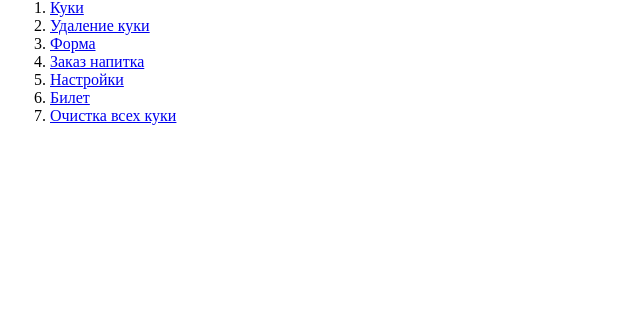
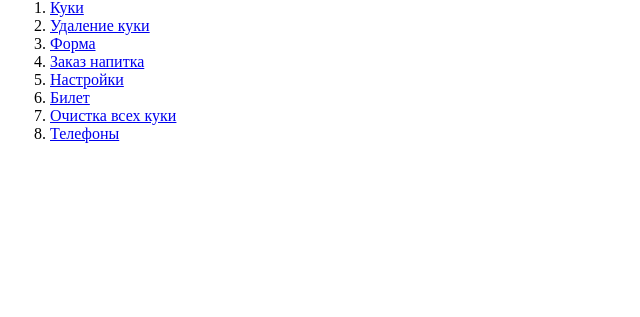
Before and after one commit to temako04/web-programming-labs-2, a Flask app: page /lab3/ in a window 1280 px wide. Shown: the part 281-598 px from the top of the page, without its empty margins (0-640 px from the left). Run offline with Flask 3, Linux system fonts and the light colour scheme.

Commit message:
Доп задание

```diff
--- a/lab3.py
+++ b/lab3.py
@@ -181,3 +181,42 @@ def del_cookie_2():
     resp.delete_cookie('fontsize')
     resp.delete_cookie('fontweight')
     return resp
+
+products = [
+    {'name': 'Samsung Galaxy S23', 'price': 74990, 'brand': 'Samsung', 'color': 'черный'},
+    {'name': 'Apple iPhone 14', 'price': 79990, 'brand': 'Apple', 'color': 'белый'},
+    {'name': 'Xiaomi 13', 'price': 59990, 'brand': 'Xiaomi', 'color': 'синий'},
+    {'name': 'OnePlus 11', 'price': 59990, 'brand': 'OnePlus', 'color': 'серый'},
+    {'name': 'Google Pixel 7', 'price': 64990, 'brand': 'Google', 'color': 'красный'},
+    {'name': 'Sony Xperia 1 IV', 'price': 89990, 'brand': 'Sony', 'color': 'зеленый'},
+    {'name': 'Huawei P50 Pro', 'price': 59990, 'brand': 'Huawei', 'color': 'черный'},
+    {'name': 'Oppo Find X5', 'price': 64990, 'brand': 'Oppo', 'color': 'белый'},
+    {'name': 'Vivo X80', 'price': 54990, 'brand': 'Vivo', 'color': 'синий'},
+    {'name': 'Realme GT 2 Pro', 'price': 49990, 'brand': 'Realme', 'color': 'серый'},
+    {'name': 'Asus ROG Phone 6', 'price': 79990, 'brand': 'Asus', 'color': 'красный'},
+    {'name': 'Motorola Edge 30', 'price': 32990, 'brand': 'Motorola', 'color': 'зеленый'},
+    {'name': 'Nokia X30', 'price': 27990, 'brand': 'Nokia', 'color': 'черный'},
+    {'name': 'Honor 70', 'price': 34990, 'brand': 'Honor', 'color': 'белый'},
+    {'name': 'ZTE Axon 20', 'price': 29990, 'brand': 'ZTE', 'color': 'синий'},
+    {'name': 'LG Velvet', 'price': 34990, 'brand': 'LG', 'color': 'серый'},
+    {'name': 'Tecno Camon 19', 'price': 19990, 'brand': 'Tecno', 'color': 'красный'},
+    {'name': 'Infinix Zero 5G', 'price': 24990, 'brand': 'Infinix', 'color': 'зеленый'},
+    {'name': 'Samsung Galaxy A54', 'price': 34990, 'brand': 'Samsung', 'color': 'черный'},
+    {'name': 'Apple iPhone SE (3rd Gen)', 'price': 39990, 'brand': 'Apple', 'color': 'белый'},
+]
+
+@lab3.route('/lab3/products')
+def index():
+    return render_template('lab3/products.html')
+
+@lab3.route('/lab3/results')
+def search():
+    min_price = request.args.get('min_price')
+    max_price = request.args.get('max_price')
+
+    filtered_products = [
+        product for product in products
+        if int(min_price) <= product['price'] <= int(max_price)
+    ]
+
+    return render_template('lab3/results.html', products=filtered_products)
--- a/templates/lab3/lab3.html
+++ b/templates/lab3/lab3.html
@@ -16,5 +16,6 @@
         <li><a href="/lab3/settings">Настройки</a></li>
         <li><a href="/lab3/form2">Билет</a></li>
         <li><a href="/lab3/del_cookie_2">Очистка всех куки</a></li>
+        <li><a href="/lab3/products">Телефоны</a></li>
     </ol>
 {% endblock %}
```
Also changed, not shown: templates/lab3/products.html (added, +16 -0 lines), templates/lab3/results.html (added, +15 -0 lines).
